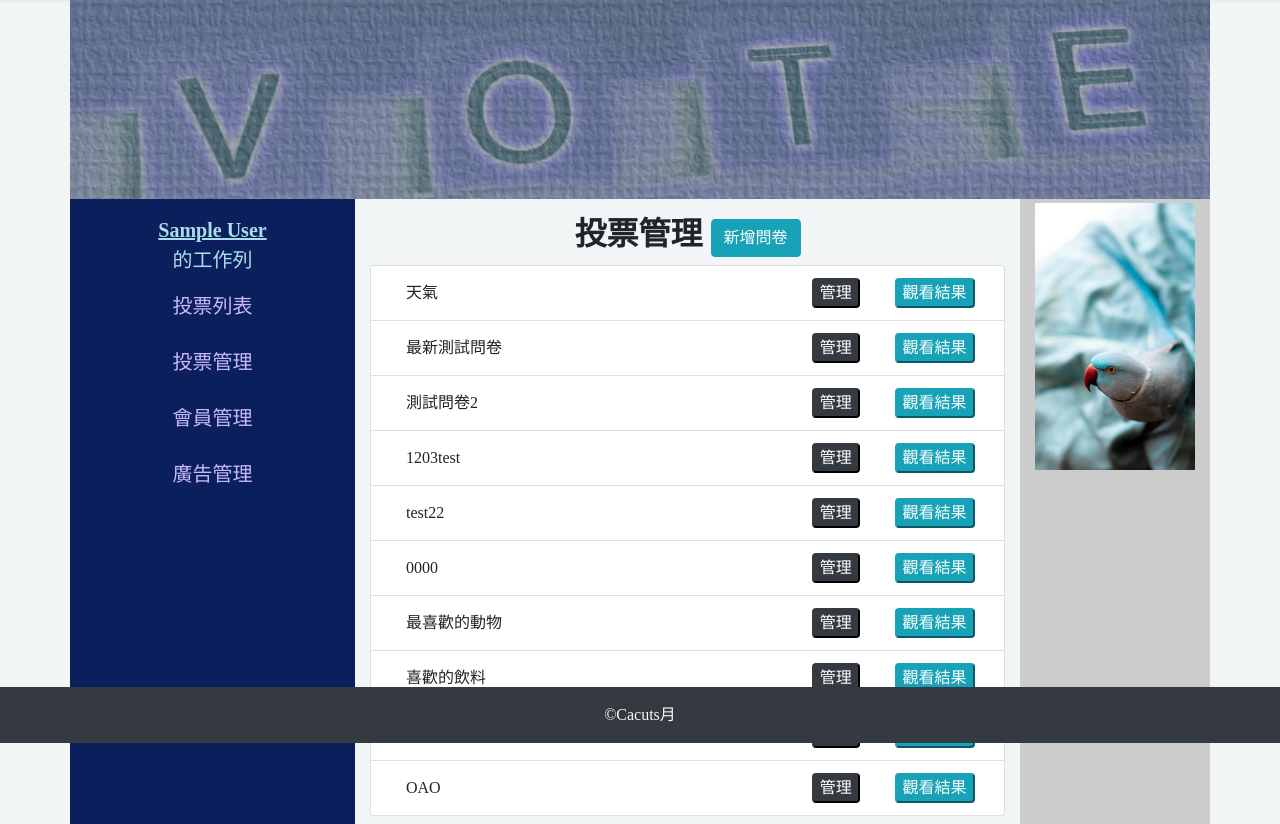
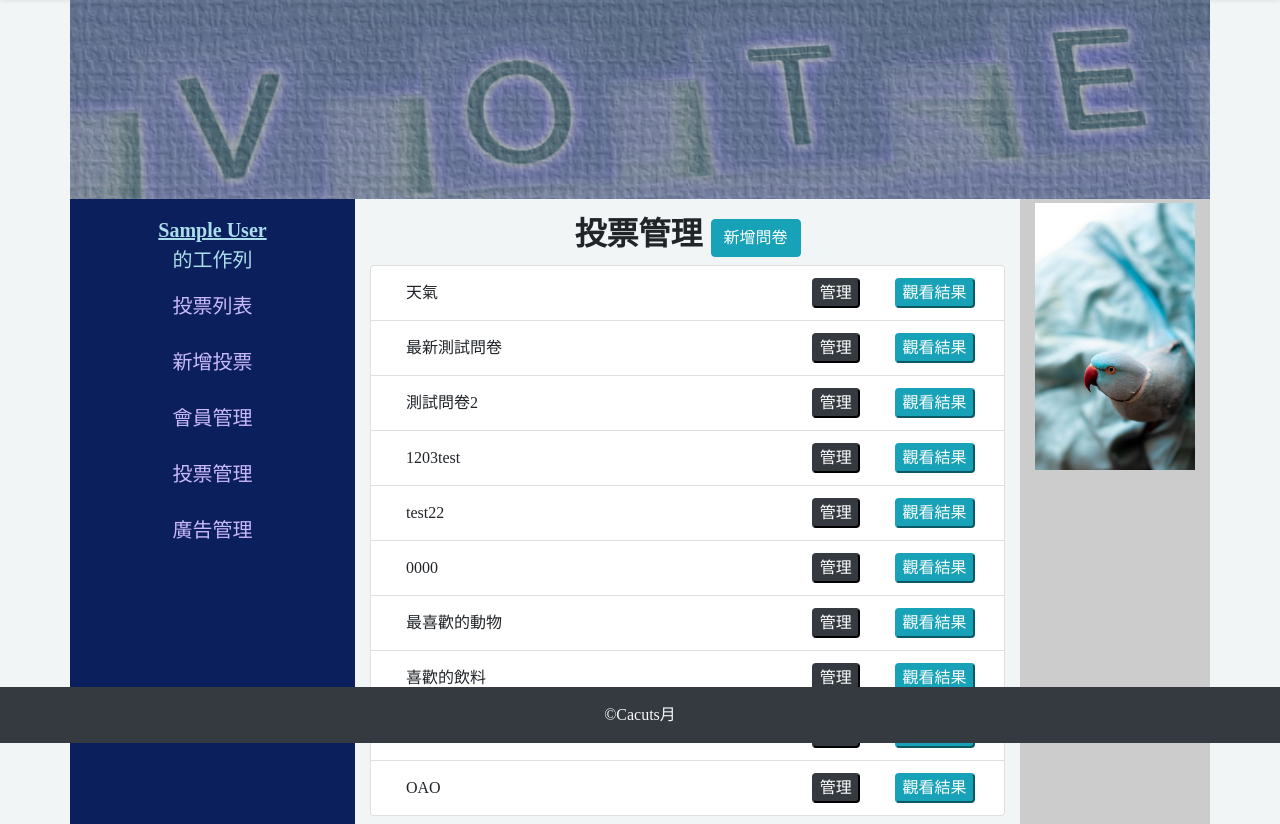
Before and after one commit to mooncactusmoon/vote, a PHP site: page /backend/index.php in a window 1280 px wide. Shown: the part 57-881 px from the top of the page. Run offline with PHP 8.4, Linux system fonts and the light colour scheme; the visitor is signed in with stand-in values (Sample User, id 1); data comes from the database, SQL or seed files in the repository; some libraries are stand-ins or nearby versions.

Commit message:
將會員編輯 和 新增問卷轉至前台功能  (目前已上傳220)

```diff
--- a/api/edit_user.php
+++ b/api/edit_user.php
@@ -16,6 +16,6 @@ $pdo->exec($sql_users);
 
 echo $sql_users;
 $_SESSION['ok']="會員資料已更新";
-to("../backend/index.php?do=member");
+to("../index.php?do=member");
 
 ?>
--- a/api/new_subject.php
+++ b/api/new_subject.php
@@ -22,5 +22,5 @@ foreach($options as $key => $opt){
 //  判斷 問卷題目有無和資料庫重複 / 選項之間是否重複
 
 //新增完之後回首頁
-to("../backend/index.php");
+to("../index.php");
 ?>
--- a/backend/index.php
+++ b/backend/index.php
@@ -123,11 +123,12 @@ if(isset($_SESSION['user'])){
         ?>
             <!-- 放置功能 -->
             <a class="px-2 mt-3 a" href="../index.php">投票列表</a>
-            <a class="px-2 mt-3 a" href="?do=show_vote_list">投票管理</a>
-            <a class="px-2 mt-3 a" href="?do=member">會員管理</a>
+            <a class="px-2 mt-3 a" href="../index.php?do=add_subject_form">新增投票</a>
+            <a class="px-2 mt-3 a" href="../index.php?do=member">會員管理</a>
             <?php
             if($_SESSION['id']==1){
             ?>
+            <a class="px-2 mt-3 a" href="?do=show_vote_list">投票管理</a>
             <a class="px-2 mt-3 a" href="?do=adImg">廣告管理</a>
 
             <?php
@@ -187,7 +188,7 @@ if(isset($_SESSION['user'])){
 <script src="https://code.jquery.com/jquery-3.3.1.slim.min.js" integrity="sha384-q8i/X+965DzO0rT7abK41JStQIAqVgRVzpbzo5smXKp4YfRvH+8abtTE1Pi6jizo" crossorigin="anonymous"></script>
 <script src="https://cdnjs.cloudflare.com/ajax/libs/popper.js/1.14.6/umd/popper.min.js" integrity="sha384-wHAiFfRlMFy6i5SRaxvfOCifBUQy1xHdJ/yoi7FRNXMRBu5WHdZYu1hA6ZOblgut" crossorigin="anonymous"></script>
 <script src="https://stackpath.bootstrapcdn.com/bootstrap/4.2.1/js/bootstrap.min.js" integrity="sha384-B0UglyR+jN6CkvvICOB2joaf5I4l3gm9GU6Hc1og6Ls7i6U/mkkaduKaBhlAXv9k" crossorigin="anonymous"></script>
-<script src="../js/edit_subject.js"></script>
+
 </body>
 
 </html>
--- a/backend/manage_vote.php
+++ b/backend/manage_vote.php
@@ -1,5 +1,5 @@
 <h2 class="text-center mt-3 font-weight-bold">投票管理
-    <a href="?do=add_subject_form">
+    <a href="../index.php?do=add_subject_form">
         <button class="btn btn-info rounded ">新增問卷</button>
     </a>
 </h2>
--- a/backend/add_subject_form.php
+++ b/frontend/add_subject_form.php
@@ -1,6 +1,6 @@
 <!-- 新增問卷 完成 -->
 <h2 class="text-center my-3 font-weight-bold">增加投票問卷</h2>
-<form action="../api/new_subject.php" method='post' class='col-6 m-auto'>
+<form action="./api/new_subject.php" method='post' class='col-6 m-auto'>
     <input style="width:300px;height:50px;font-size:20px;" type="text" name="subject" placeholder="請輸入投票主題" required>
     <button class="btn btn-outline-primary rounded mt-4" style="font-size:10px;" type="button" onclick="add_opt();">+</button>
     <div id="div" class="container">
--- a/frontend/aside.php
+++ b/frontend/aside.php
@@ -8,11 +8,12 @@
         ?>
             <!-- 放置功能 -->
             <a class="px-2 mt-3 a" href="./index.php">投票列表</a>
-            <a class="px-2 mt-3 a" href="./backend/index.php?do=show_vote_list">投票管理</a>
-            <a class="px-2 mt-3 a" href="./backend/index.php?do=member">會員管理</a>
+            <a class="px-2 mt-3 a" href="./index.php?do=add_subject_form">新增投票</a>
+            <a class="px-2 mt-3 a" href="./index.php?do=member">會員管理</a>
             <?php
             if($_SESSION['id']==1){
             ?>
+            <a class="px-2 mt-3 a" href="./backend/index.php?do=show_vote_list">投票管理</a>
             <a class="px-2 mt-3 a" href="./backend/index.php?do=adImg">廣告管理</a>
 
             <?php
--- a/backend/member.php
+++ b/frontend/member.php
@@ -14,7 +14,7 @@ $user=$pdo->query($sql)->fetch();
     <h2 class="text-center text-light pt-2"><i class="far fa-address-book">&nbsp;&nbsp;編輯會員資料</i></h2>
 </div>
 <div class="container" style="height:508px">
-<form action="../api/edit_user.php?user=<?=$_SESSION['user'];?>" method="post" id="regForm" class="text-center">
+<form action="./api/edit_user.php?user=<?=$_SESSION['user'];?>" method="post" id="regForm" class="text-center">
 <input type="hidden" name="id" value="<?=$user['id'];?>">
 <div class="form-group row mt-4">
     <label for="account" class="col-sm-4 col-form-label text-center "><i
--- a/index.php
+++ b/index.php
@@ -141,7 +141,7 @@
 <script src="https://code.jquery.com/jquery-3.3.1.slim.min.js" integrity="sha384-q8i/X+965DzO0rT7abK41JStQIAqVgRVzpbzo5smXKp4YfRvH+8abtTE1Pi6jizo" crossorigin="anonymous"></script>
 <script src="https://cdnjs.cloudflare.com/ajax/libs/popper.js/1.14.6/umd/popper.min.js" integrity="sha384-wHAiFfRlMFy6i5SRaxvfOCifBUQy1xHdJ/yoi7FRNXMRBu5WHdZYu1hA6ZOblgut" crossorigin="anonymous"></script>
 <script src="https://stackpath.bootstrapcdn.com/bootstrap/4.2.1/js/bootstrap.min.js" integrity="sha384-B0UglyR+jN6CkvvICOB2joaf5I4l3gm9GU6Hc1og6Ls7i6U/mkkaduKaBhlAXv9k" crossorigin="anonymous"></script>
-
+<script src="./js/edit_subject.js"></script>
 </body>
 
 </html>
```
Also changed, not shown: README.md.
